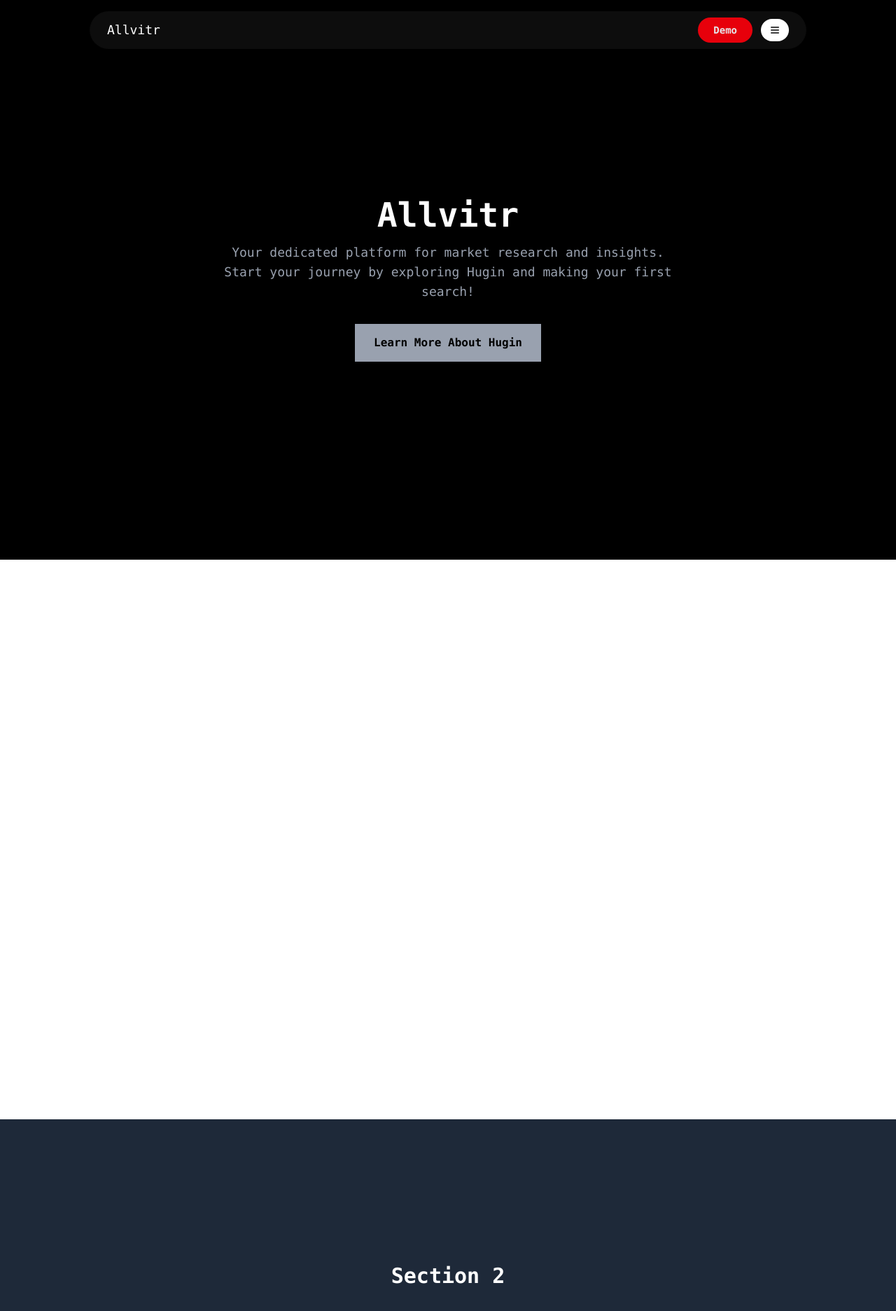
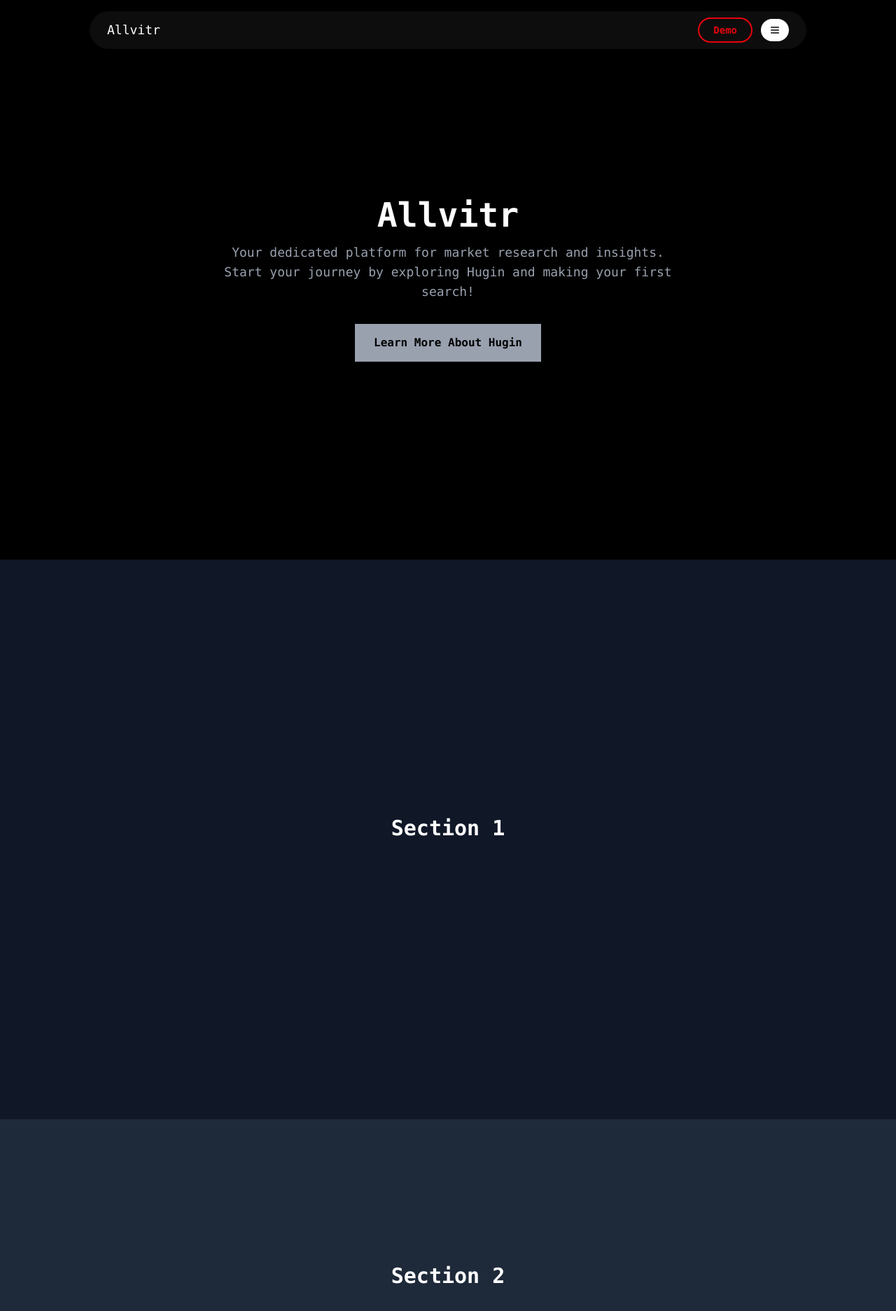
Before and after one commit to christianzmwang/allvitr, a Next.js app: page / in a window 1280 px wide. Shown: the top 1874 px of the page at 70% size. Built offline with nearby package versions, Linux system fonts and the light colour scheme.

Commit message:
small change to demo button in the nav bar

```diff
--- a/src/app/components/NavBar.tsx
+++ b/src/app/components/NavBar.tsx
@@ -82,8 +82,8 @@ export default function NavBar() {
           {/* Demo button - show on both mobile and desktop */}
           <button
             className="
-              rounded-full text-gray-200 bg-red-600 px-5 py-1.5 text-sm font-semibold border-2 border-transparent
-              transition-all duration-300 ease-in-out hover:border-gray-200
+              rounded-full text-red-600 bg-whtie px-5 py-1.5 text-sm font-semibold border-2 border-red
+              transition-all duration-300 ease-in-out hover:border-white hover:text-white
             "
           >
             Demo
--- a/src/app/page.tsx
+++ b/src/app/page.tsx
@@ -27,7 +27,7 @@ export default function Home() {
       </section>
 
       {/* Section 1 */}
-      <section className="min-h-screen flex items-center justify-center py-16 px-8 bg-white-900">
+      <section className="min-h-screen flex items-center justify-center py-16 px-8 bg-gray-900">
         <div className="max-w-6xl mx-auto">
           <h2 className="text-3xl font-bold text-white mb-8 text-center">
             Section 1
```
